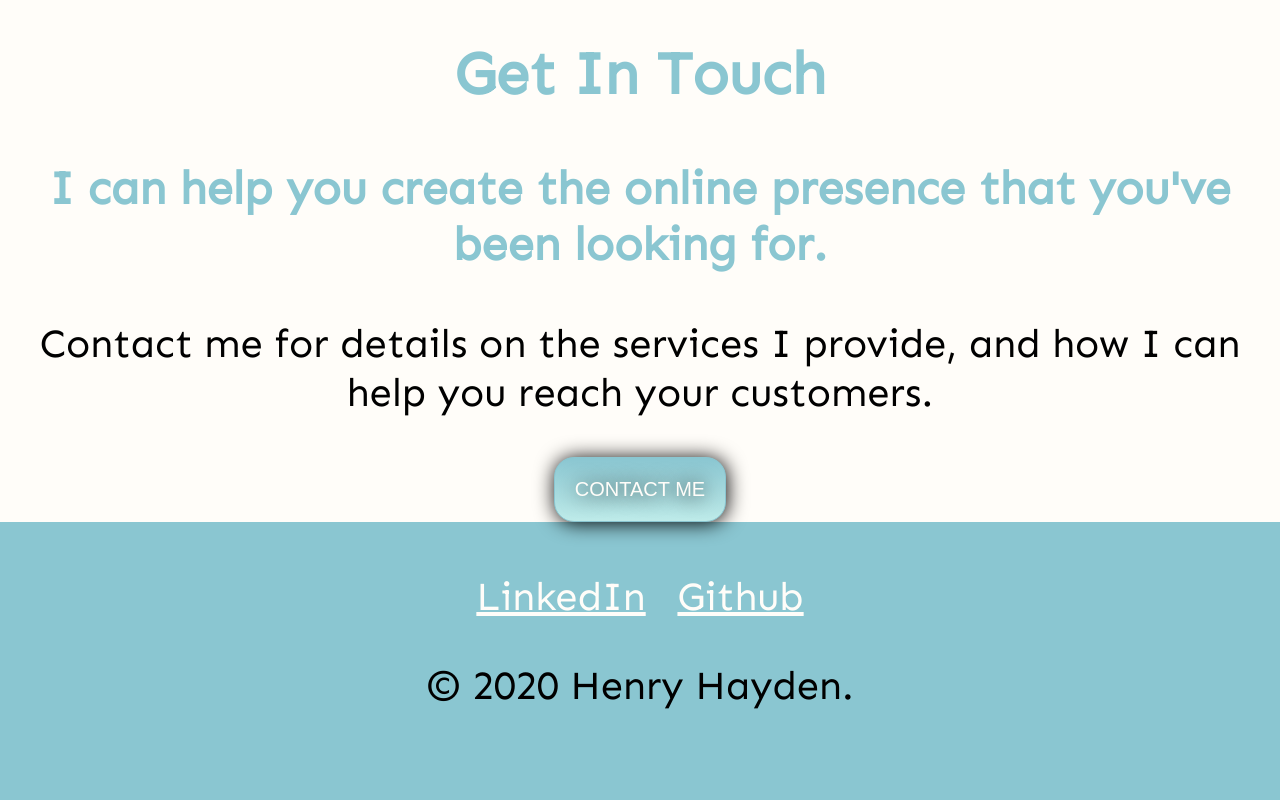
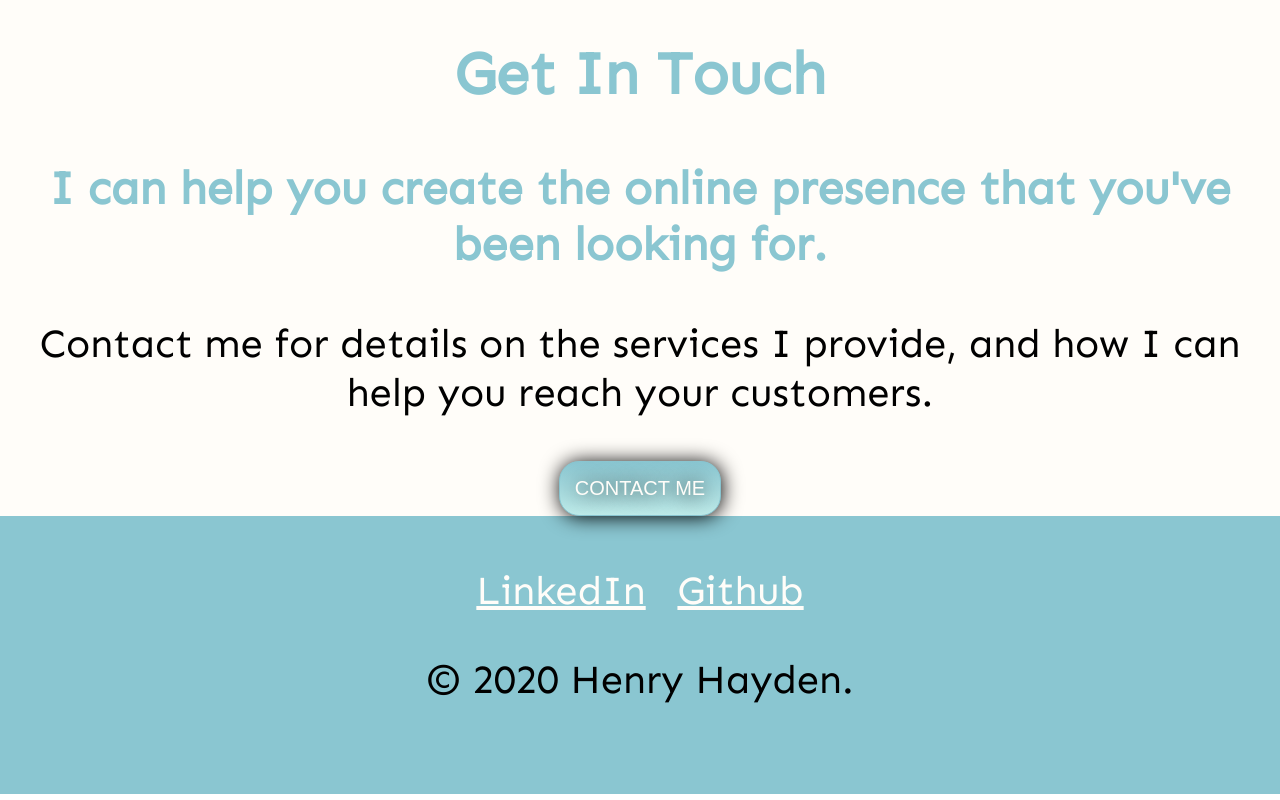
Before and after one commit to haydenhenry/MySite, a plain HTML site: page index.html in a window 1280 px wide. Shown: the part 4538-5338 px from the top of the page. Drawn offline with Linux system fonts and the light colour scheme.

Commit message:
added seo meta tag

```diff
--- a/CSS/styles.css
+++ b/CSS/styles.css
@@ -1,7 +1,7 @@
 body{
     margin: 0;
     text-align: center;
-    font-family: 'Sen','Ubuntu', sans-serif;
+    font-family: 'Sen', sans-serif;
     font-size: 2.5rem;
 }
 
@@ -97,7 +97,7 @@ a{
     font-family: sans-serif;
     font-size: 20px;
     font-weight: 100;
-    padding: 20px;
+    padding: 15px;
     box-shadow: 1px 1px 20px 0px #000000;
     -webkit-box-shadow: 1px 1px 20px 0px #000000;
     -moz-box-shadow: 1px 1px 20px 0px #000000;
--- a/index.html
+++ b/index.html
@@ -3,10 +3,11 @@
 <head>
     <meta charset="UTF-8">
     <meta name="viewport" content="width=device-width, initial-scale=1.0">
+    <meta name="Description" content="Henry Hayden website web developer">
     <title>Henry Hayden</title>
     <link rel="stylesheet" href="css/styles.css">
     <link rel="icon" href="images/favicon.ico">
-    <link href="https://fonts.googleapis.com/css?family=Caveat|Sen|Ubuntu&display=swap" rel="stylesheet">
+    <link href="https://fonts.googleapis.com/css?family=Caveat|Sen&display=swap" rel="stylesheet">
 </head>
 <body>
 
```
